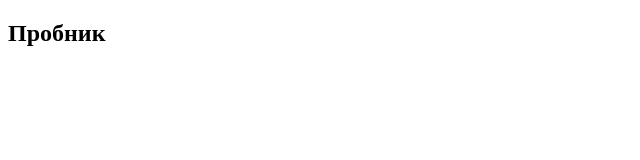
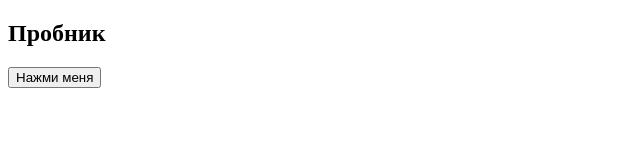
Before and after one commit to StormWindRunner/SashkaTest, a plain HTML site: page index.html in a window 1280 px wide. Shown: the whole page, without its empty margins (0-640 px from the left). Drawn offline with Linux system fonts and the light colour scheme.

Commit message:
Third commit make buttonС

```diff
--- a/index.html
+++ b/index.html
@@ -7,5 +7,6 @@
 </head>
 <body>
     <h2>Пробник</h2>
+    <button onclick="alert(`Зеля Лах!`)">Нажми меня</button>
 </body>
 </html>
```
